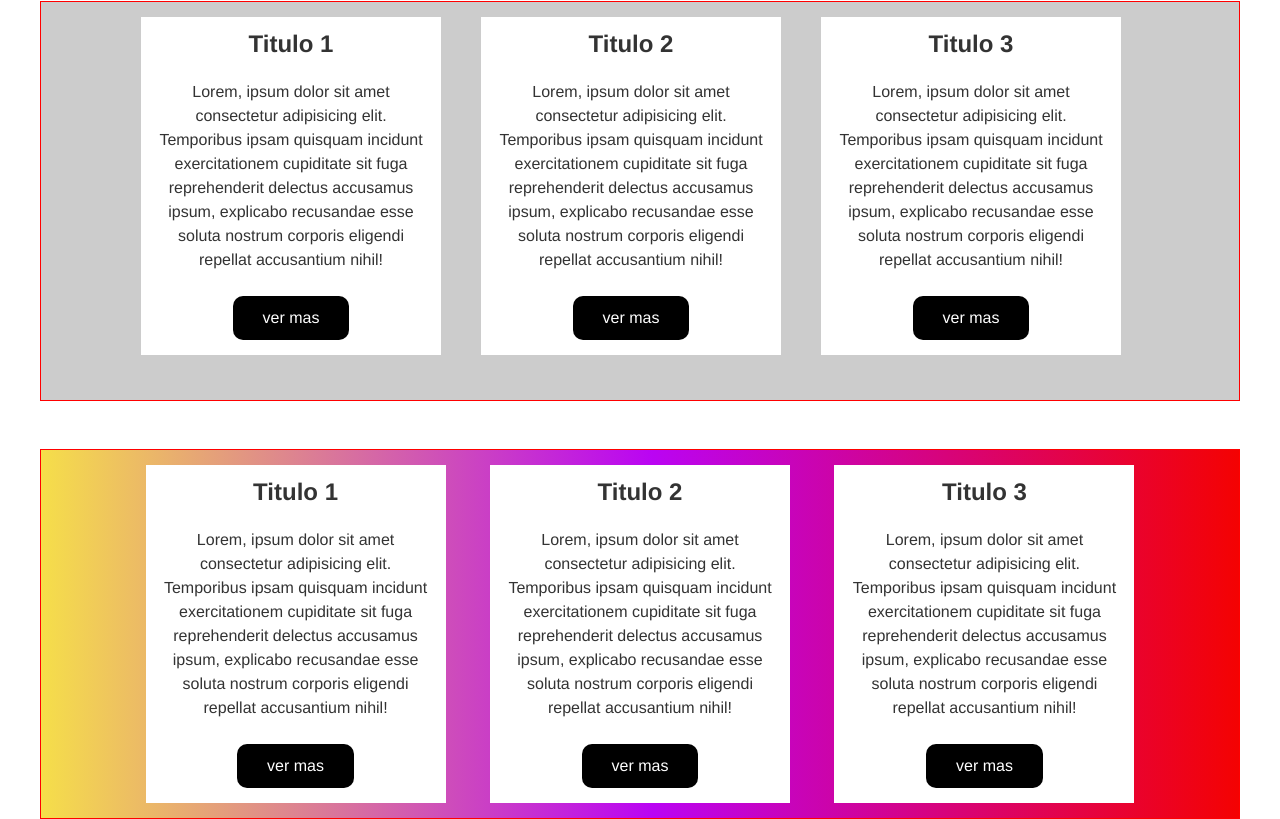
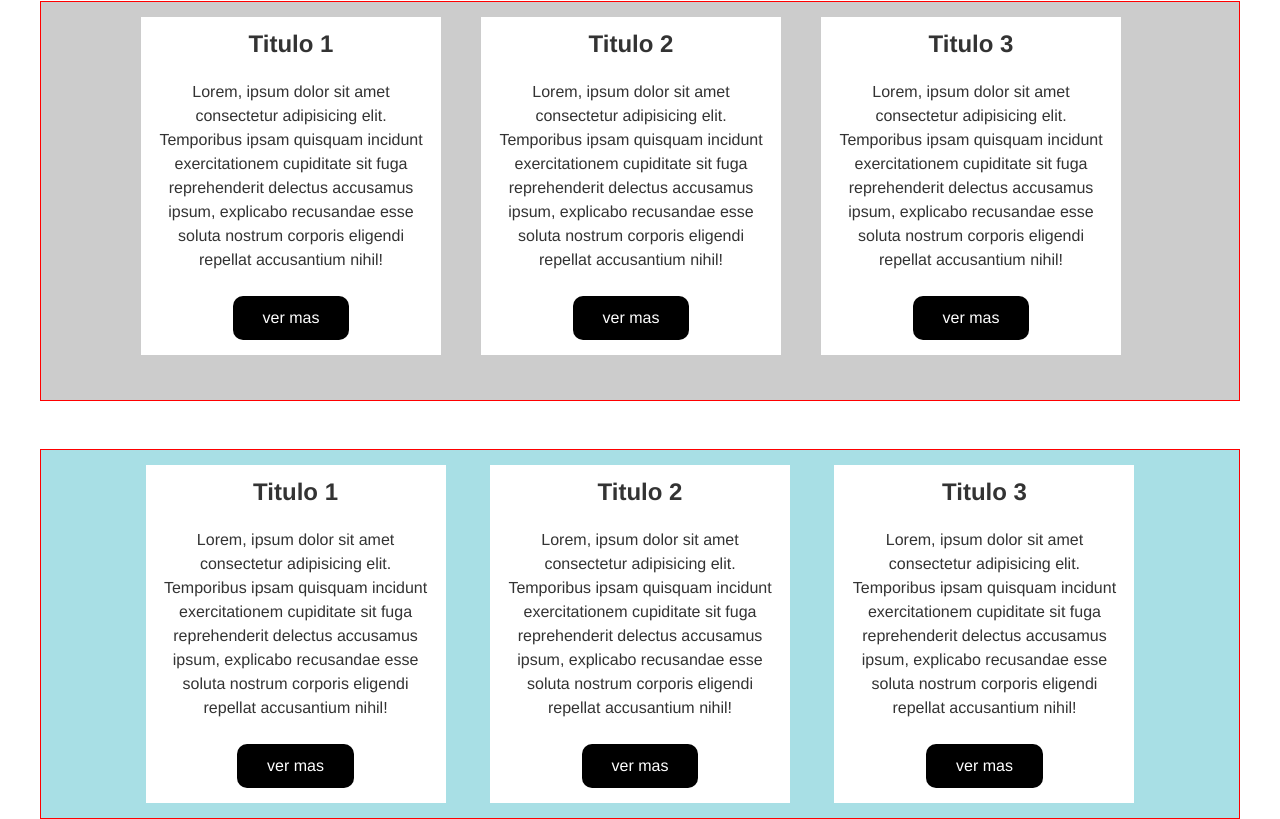
Before and after one commit to hectorcetina/ejercicio1, a plain HTML site: page index.html in a window 1280 px wide. Shown: the part 666-1485 px from the top of the page. Drawn offline with Linux system fonts and the light colour scheme.

Commit message:
modificacion de fondo degradado
se modifico el color del fondo del degrado del div

```diff
--- a/estilo.css
+++ b/estilo.css
@@ -81,13 +81,14 @@ h1 {
   clear: both;
   padding: 15px;
   text-align: center;
-  background: rgb(242, 210, 5);
+  background-color: #a8dfe5;
+  /* background: rgb(242, 210, 5);
   background: linear-gradient(
     90deg,
     rgba(242, 210, 5, 0.7273503151260504) 0%,
     rgba(186, 4, 243, 1) 51%,
     rgba(244, 2, 2, 1) 100%
-  );
+  ); */
 }
 .otro1 {
   background-color: white;
```
